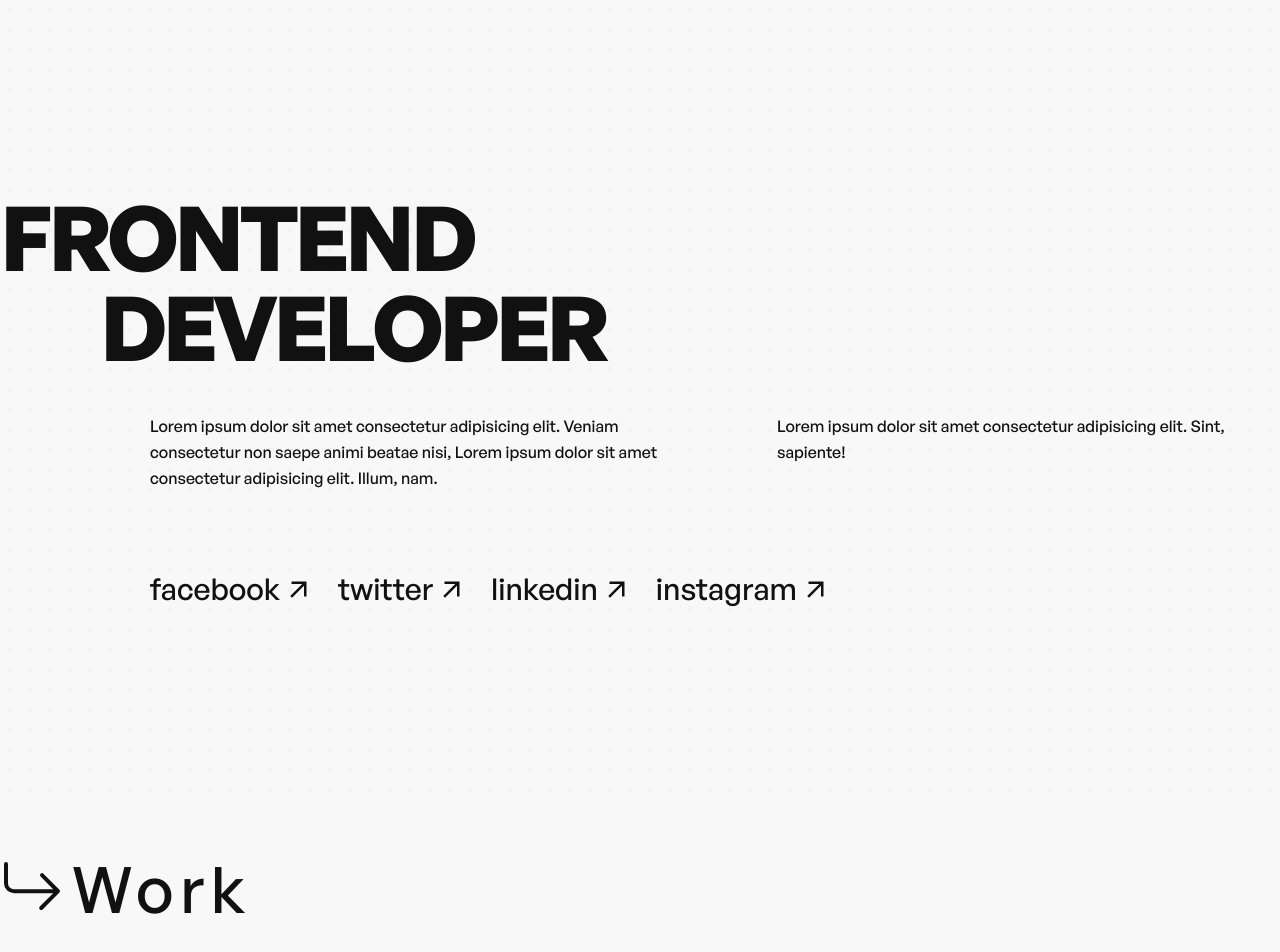
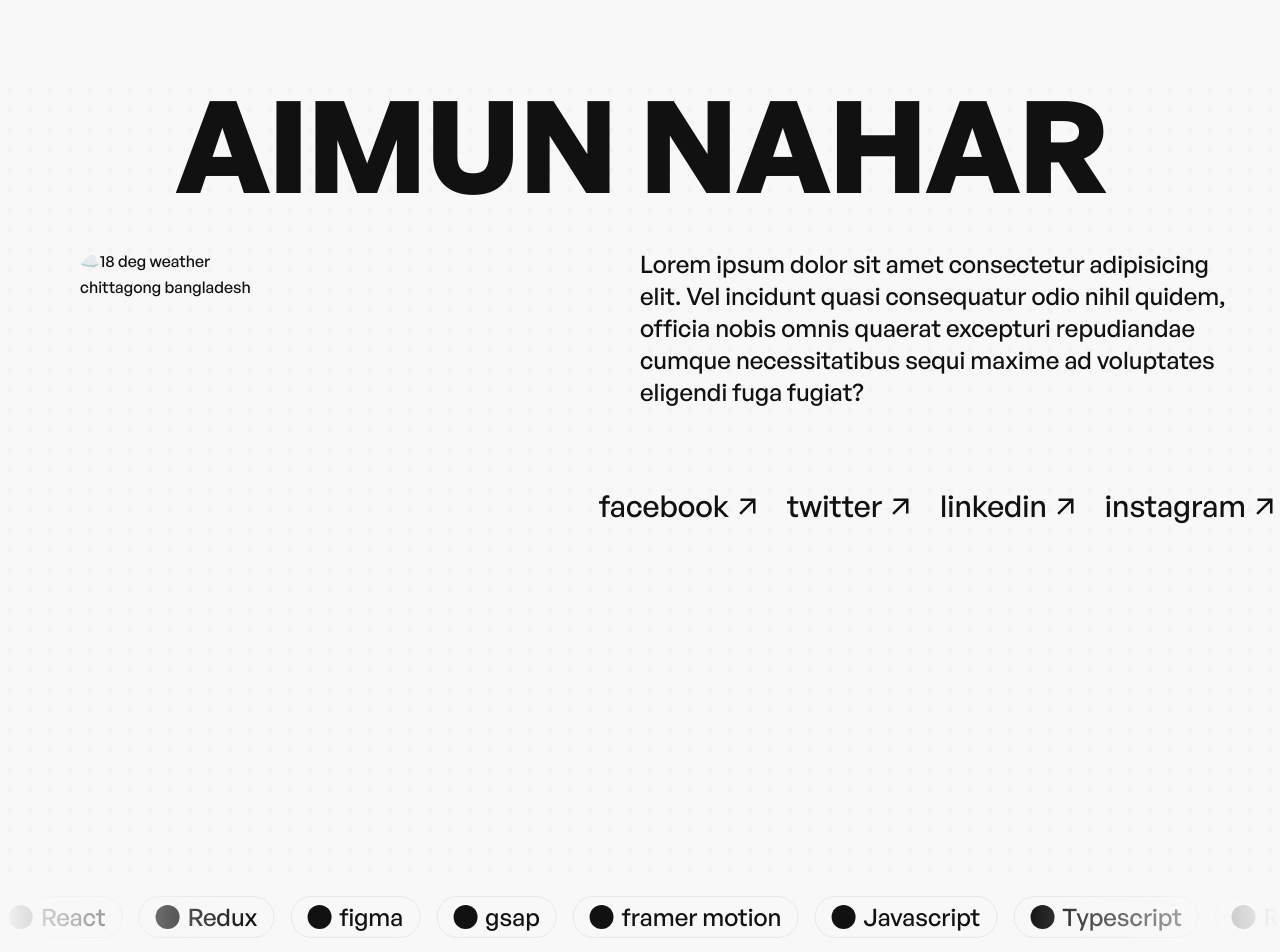
Before and after one commit to aimun-naharr/aimun-dev, a React (Vite) app: page / in a window 1280 px wide. Shown: the top 952 px of the page. Built offline with nearby package versions, Linux system fonts and the light colour scheme.

Commit message:
updated hero section

```diff
--- /dev/null
+++ b/src/components/InfiniteMovingCards.tsx
@@ -0,0 +1,88 @@
+import React, { useEffect, useState } from "react";
+import { cn } from "../utils";
+
+type TInfiniteMovingCards = {
+  children: React.ReactNode;
+  direction?: "left" | "right";
+  speed?: "fast" | "normal";
+  pauseOnHover?: boolean;
+  className?: string;
+};
+
+export const InfiniteMovingCards = ({
+  children,
+  direction = "left",
+  speed = "normal",
+  pauseOnHover = true,
+  className,
+}: TInfiniteMovingCards) => {
+  const containerRef = React.useRef<HTMLDivElement>(null);
+  const scrollerRef = React.useRef<HTMLUListElement>(null);
+
+  useEffect(() => {
+    addAnimation();
+  }, []);
+  const [start, setStart] = useState(false);
+  function addAnimation() {
+    if (containerRef.current && scrollerRef.current) {
+      const scrollerContent = Array.from(scrollerRef.current.children);
+
+      scrollerContent.forEach((item) => {
+        const duplicatedItem = item.cloneNode(true);
+        if (scrollerRef.current) {
+          scrollerRef.current.appendChild(duplicatedItem);
+        }
+      });
+
+      getDirection();
+      getSpeed();
+      setStart(true);
+    }
+  }
+  const getDirection = () => {
+    if (containerRef.current) {
+      if (direction === "left") {
+        containerRef.current.style.setProperty(
+          "--animation-direction",
+          "forwards"
+        );
+      } else {
+        containerRef.current.style.setProperty(
+          "--animation-direction",
+          "reverse"
+        );
+      }
+    }
+  };
+  const getSpeed = () => {
+    if (containerRef.current) {
+      if (speed === "fast") {
+        containerRef.current.style.setProperty("--animation-duration", "20s");
+      } else if (speed === "normal") {
+        containerRef.current.style.setProperty("--animation-duration", "40s");
+      } else {
+        containerRef.current.style.setProperty("--animation-duration", "80s");
+      }
+    }
+  };
+  return (
+    <div
+      ref={containerRef}
+      className={cn(
+        "scroller relative z-20  max-w-7xl overflow-hidden  [mask-image:linear-gradient(to_right,transparent,white_20%,white_80%,transparent)] ",
+        className
+      )}
+    >
+      <ul
+        ref={scrollerRef}
+        className={cn(
+          " flex min-w-full shrink-0 gap-4 py-4 w-max flex-nowrap",
+          start && "animate-scroll ",
+          pauseOnHover && "hover:[animation-play-state:paused]"
+        )}
+      >
+        {children}
+      </ul>
+    </div>
+  );
+};
--- a/src/components/shared/SectionTitle.tsx
+++ b/src/components/shared/SectionTitle.tsx
@@ -1,9 +1,4 @@
-import {
-  motion,
-  useMotionTemplate,
-  useScroll,
-  useTransform,
-} from "framer-motion";
+import { motion } from "framer-motion";
 import { useRef } from "react";
 import { BsArrowReturnRight } from "react-icons/bs";
 import { cn } from "../../utils";
@@ -16,12 +11,7 @@ const SectionTitle = ({
   progressBgClass?: string;
 }) => {
   const ref = useRef(null);
-  const { scrollYProgress } = useScroll({
-    target: ref,
-    // offset: ["start 50%", "end end"],
-  });
-  const scaleValue = useTransform(scrollYProgress, [0, 1], [0, "100%"]);
-  const scale = useMotionTemplate`${scaleValue}`;
+
   // motion
   return (
     <div className="flex gap-2 items-center text-[5vw]  relative" ref={ref}>
@@ -29,7 +19,7 @@ const SectionTitle = ({
       <span className="tracking-widest ">{title}</span>
       <motion.div
         initial={{ width: 0 }}
-        whileInView={{ width: "100%", transition: { duration: 0.8 } }}
+        whileInView={{ width: ["100%", 0], transition: { duration: 2 } }}
         className={cn(
           "absolute  h-1 bg-primary-foreground bottom-0 opacity-45",
           progressBgClass
--- a/src/pages/home/HeroSection.tsx
+++ b/src/pages/home/HeroSection.tsx
@@ -1,10 +1,8 @@
+import { motion } from "framer-motion";
 import { MdArrowOutward } from "react-icons/md";
-import aimunWithUmbrella from "../../assets/aimun-with-umbrella.jpg";
+import { revealAnim } from "../../animations";
+import RevealText from "../../components/RevealText";
 import Container from "../../components/layout/Container";
-import AboutExp from "./AboutExp";
-import RevealText from "../../components/RevealText";
-import { revealAnim } from "../../animations";
-import { motion } from "framer-motion";
 
 const SocialLink = ({ title }: { title: string }) => {
   return (
@@ -29,50 +27,45 @@ const HeroSection = () => {
     <>
       <section
         data-color="light"
-        className=" relative  h-screen  flex items-center justify-center bg-dot-pattern-light"
+        className=" relative  h-screen  flex  justify-center bg-dot-pattern-light"
       >
         {/* <AboutExp /> */}
         <Container>
-          <div>
+          <div className="w-full ">
             <div className="">
-              <h1 className="text-[7vw] leading-[7vw] font-sans-bold tracking-tighter uppercase overflow-hidden ">
+              <h1 className="text-[10vw] leading-[10vw] font-sans-bold tracking-tight uppercase overflow-hidden text-center ">
                 {/* Frontend{" "} */}
-                <RevealText word="Frontend" />
-              </h1>
-              <h1 className="text-[7vw] leading-[7vw] font-sans-bold tracking-tighter uppercase ml-[100px] overflow-hidden">
-                <RevealText word="Developer" animDelay={5} />
-                {/* Developer */}
+                <RevealText word="Aimun " />
+                <span> </span>
+                <RevealText word="Nahar" animDelay={5} />
               </h1>
             </div>
-            <div className="flex   gap-20 ml-[150px] mt-10 mb-20 leading-relaxed ">
+            <div className="flex   gap-20 mt-10 mb-20 leading-relaxed justify-between  px-10">
+              <div className="pl-10">
+                <p>☁️18 deg weather</p>
+                <p>chittagong bangladesh</p>
+              </div>
+
               <motion.div
-                className="w-1/2"
+                className="w-1/2 text-2xl"
                 variants={revealAnim}
                 initial={"hidden"}
                 animate={"show"}
                 custom={1.2}
               >
-                Lorem ipsum dolor sit amet consectetur adipisicing elit. Veniam
-                consectetur non saepe animi beatae nisi, Lorem ipsum dolor sit
-                amet consectetur adipisicing elit. Illum, nam.
-              </motion.div>
-              <motion.div
-                variants={revealAnim}
-                initial={"hidden"}
-                animate={"show"}
-                custom={1.5}
-              >
-                Lorem ipsum dolor sit amet consectetur adipisicing elit. Sint,
-                sapiente!
+                Lorem ipsum dolor sit amet consectetur adipisicing elit. Vel
+                incidunt quasi consequatur odio nihil quidem, officia nobis
+                omnis quaerat excepturi repudiandae cumque necessitatibus sequi
+                maxime ad voluptates eligendi fuga fugiat?
               </motion.div>
             </div>
-            <div className="ml-[150px] ">
+            <div className="">
               <motion.div
                 variants={revealAnim}
                 initial={"hidden"}
                 animate={"show"}
                 custom={1.9}
-                className="flex gap-6 "
+                className="flex gap-6  justify-end"
               >
                 <SocialLink title="facebook" />
                 <SocialLink title="twitter" />
--- a/src/pages/home/index.tsx
+++ b/src/pages/home/index.tsx
@@ -1,12 +1,37 @@
+import { InfiniteMovingCards } from "../../components/InfiniteMovingCards";
 import Blog from "./Blog";
 import HeroSection from "./HeroSection";
 import Work from "./Work";
 
 const HomePage = () => {
+  const techStacks = [
+    "Javascript",
+    "Typescript",
+    "React",
+    "Redux",
+    "figma",
+    "gsap",
+    "framer motion",
+  ];
   return (
     <>
-      {/* <div className="h-20"></div> */}
+      <div className="h-20"></div>
       <HeroSection />
+      <div className=" flex items-center justify-center">
+        <InfiniteMovingCards>
+          {techStacks.map((itm) => {
+            return (
+              <li
+                className="text-2xl flex gap-2 items-center border px-4 py-1 rounded-full"
+                key={itm}
+              >
+                <div className="size-6 rounded-full bg-primary-foreground"></div>
+                <span>{itm}</span>
+              </li>
+            );
+          })}
+        </InfiniteMovingCards>
+      </div>
       <Work />
       <Blog />
     </>
--- a/tailwind.config.js
+++ b/tailwind.config.js
@@ -14,7 +14,19 @@ export default {
         'primary': 'var(--primary-color)',
         'primary-foreground': 'var(--primary-foreground-color)',
         'card-bg': 'var(--dark-card-bg)'
-      }
+      },
+      animation: {
+        scroll:
+          "scroll var(--animation-duration, 40s) var(--animation-direction, forwards) linear infinite",
+        "bounce-slow": "bounce 2s linear infinite",
+      },
+      keyframes: {
+        scroll: {
+          to: {
+            transform: "translate(calc(-50% - 0.5rem))",
+          },
+        },
+      },
     },
   },
   plugins: [],
```
